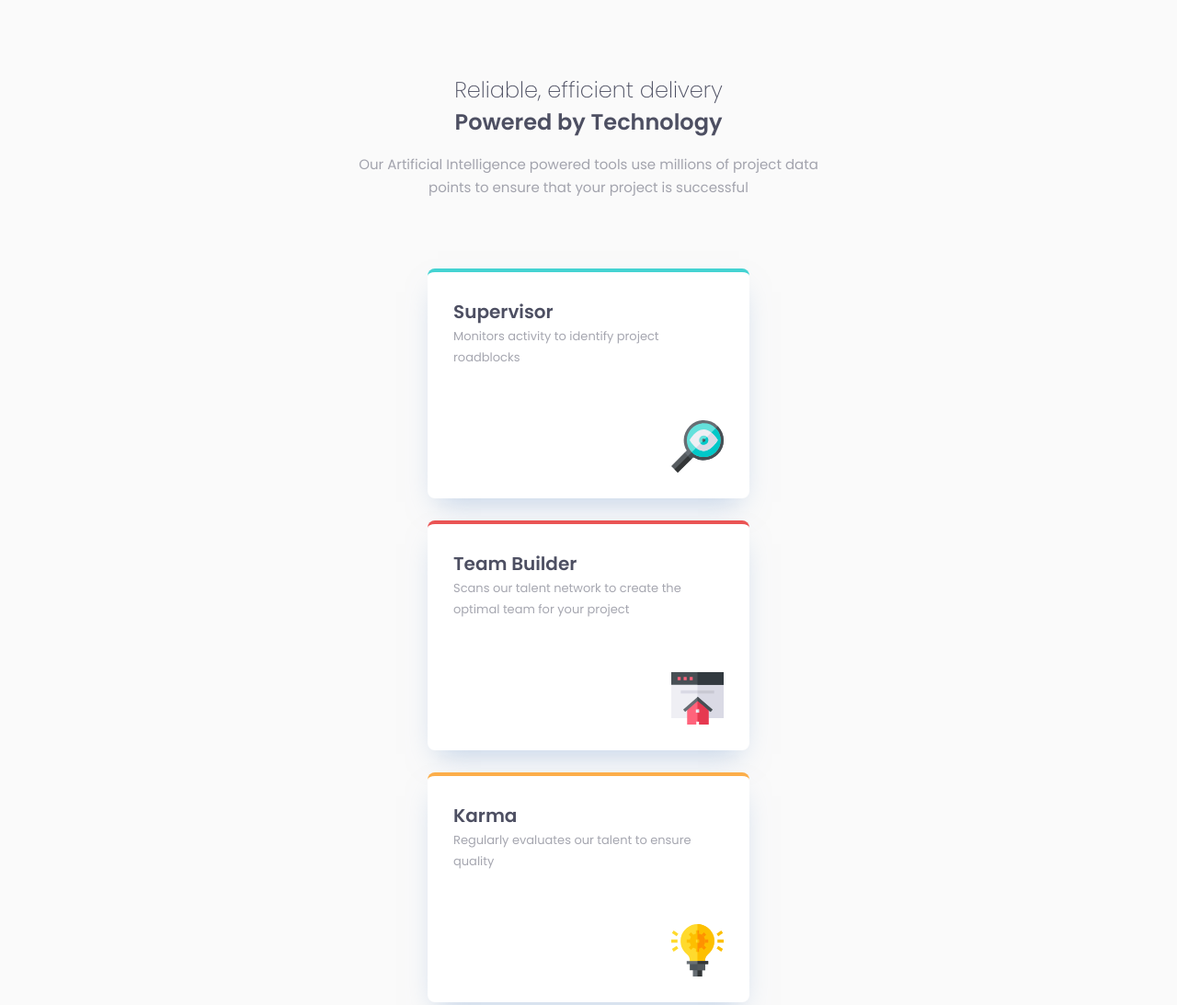
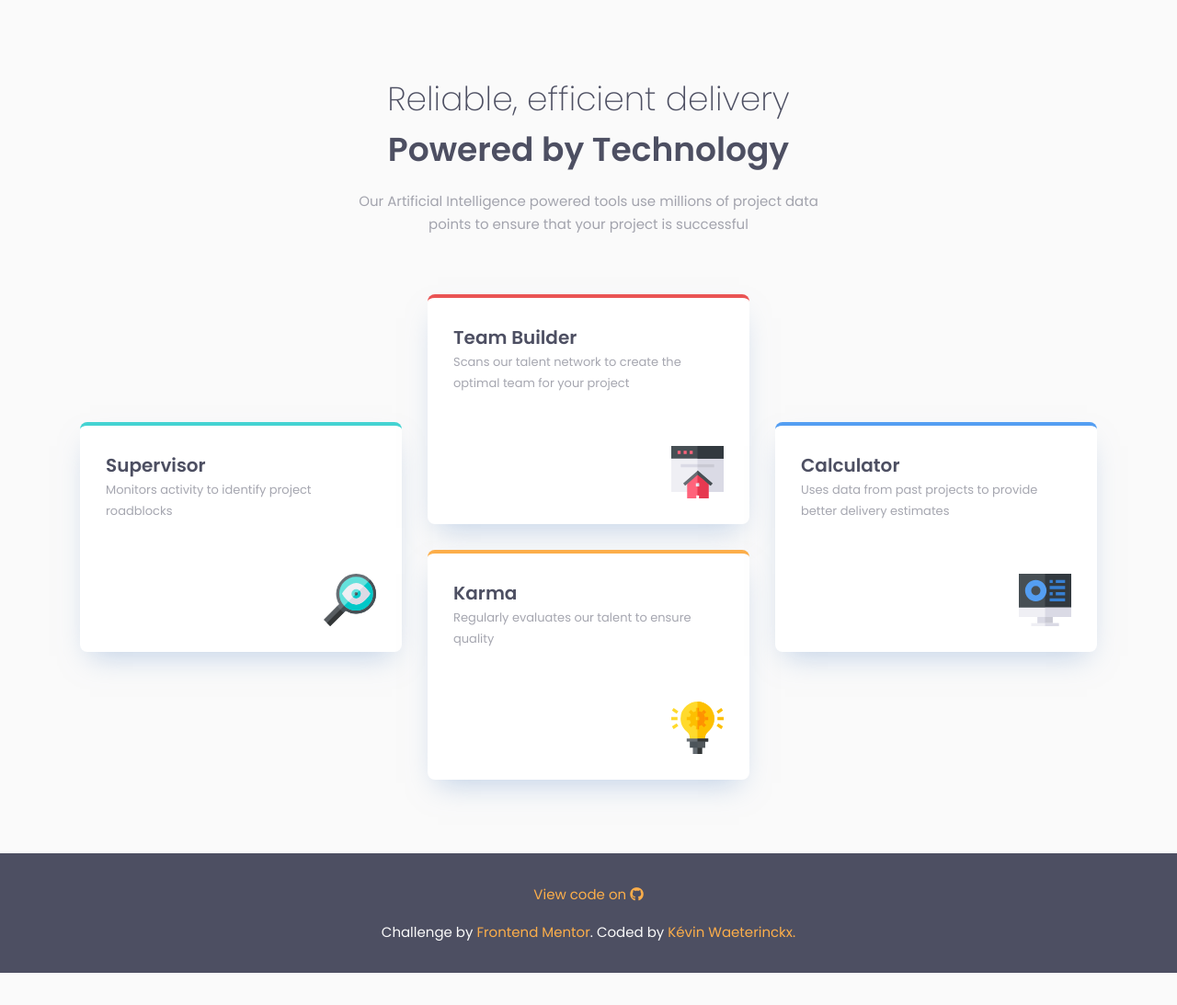
Before and after one commit to kwaeterinckx/FourCardFeatureSection_FrontendMentorChallenge, a plain HTML site: page index.html in a window 1280 px wide. Shown: the top 1093 px of the page at 92% size. After the commit the page ends 1058 px from the top, so only its background shows below. Drawn offline with Linux system fonts and the light colour scheme.

Commit message:
finished desktop version

```diff
--- a/index.html
+++ b/index.html
@@ -5,6 +5,7 @@
     <meta charset="UTF-8">
     <meta name="viewport" content="width=device-width, initial-scale=1.0">
     <link rel="stylesheet" href="styles/style.css">
+    <link rel="stylesheet" href="styles/media-queries.css">
     <link rel="stylesheet" href="https://cdnjs.cloudflare.com/ajax/libs/font-awesome/6.5.1/css/all.min.css"
         integrity="sha512-DTOQO9RWCH3ppGqcWaEA1BIZOC6xxalwEsw9c2QQeAIftl+Vegovlnee1c9QX4TctnWMn13TZye+giMm8e2LwA=="
         crossorigin="anonymous" referrerpolicy="no-referrer">
--- /dev/null
+++ b/styles/media-queries.css
@@ -0,0 +1,63 @@
+/** ==================================================
+/**     MOBILE FIRST APPROACH
+/** ================================================== */
+
+/*- --------------------------------------------------
+/*- >= 600px (Tablet - Portrait)
+/*- -------------------------------------------------- */
+@media (width >=600px) {
+    :root {
+        --fs-h1: 36px;
+        --fs-h2: 20px;
+    }
+
+    .header {
+        margin-bottom: var(--spc-800);
+        margin-inline: auto;
+        max-width: 540px;
+    }
+}
+
+/*- --------------------------------------------------
+/*- >= 900px (Tablet - Landscape)
+/*- -------------------------------------------------- */
+@media (width >=900px) {}
+
+/*- --------------------------------------------------
+/*- >= 1200px (Desktop)
+/*- -------------------------------------------------- */
+@media (width >=1200px) {
+    .cards {
+        display: grid;
+        grid-template-columns: repeat(3, 350px);
+        grid-template-areas:
+            ". team ."
+            "sup team calc"
+            "sup karma calc"
+            ". karma .";
+        gap: var(--spc-350);
+        margin-inline: auto;
+        max-width: min-content;
+    }
+
+    .card--green {
+        grid-area: sup;
+    }
+
+    .card--red {
+        grid-area: team;
+    }
+
+    .card--yellow {
+        grid-area: karma;
+    }
+
+    .card--blue {
+        grid-area: calc;
+    }
+}
+
+/*- --------------------------------------------------
+/*- >= 1800px (Large Desktop)
+/*- -------------------------------------------------- */
+@media (width >=1800px) {}
--- a/styles/style.css
+++ b/styles/style.css
@@ -45,6 +45,7 @@
 
     --spc-1000: 80px;
     --spc-950: 76px;
+    --spc-800: 64px;
     --spc-400: 32px;
     --spc-350: 28px;
     --spc-300: 24px;
```
